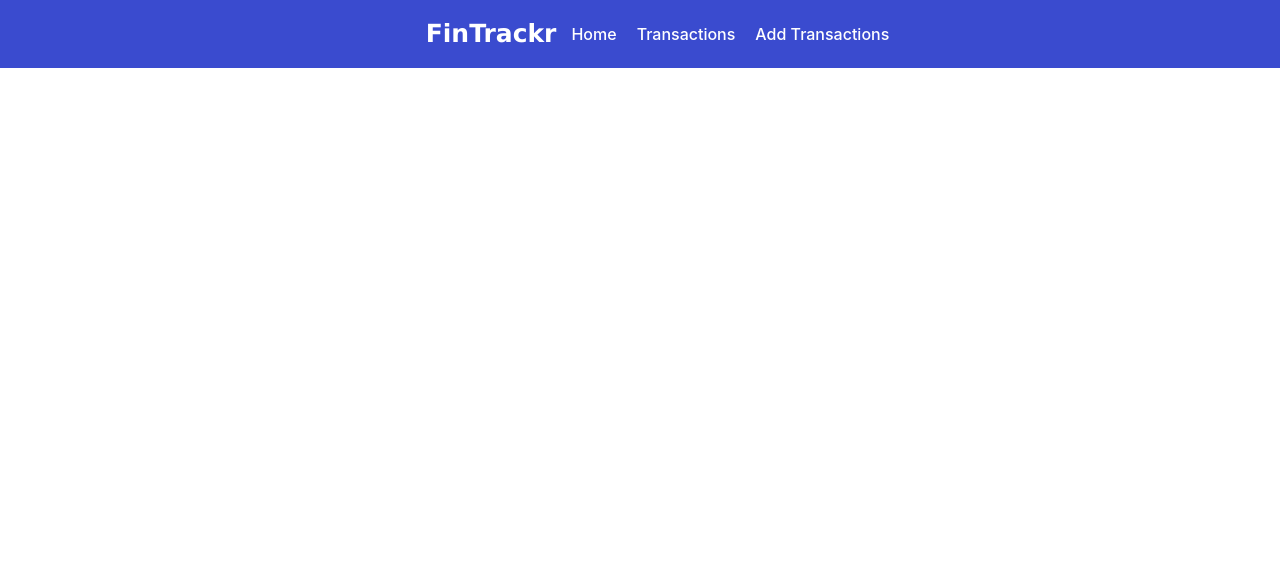
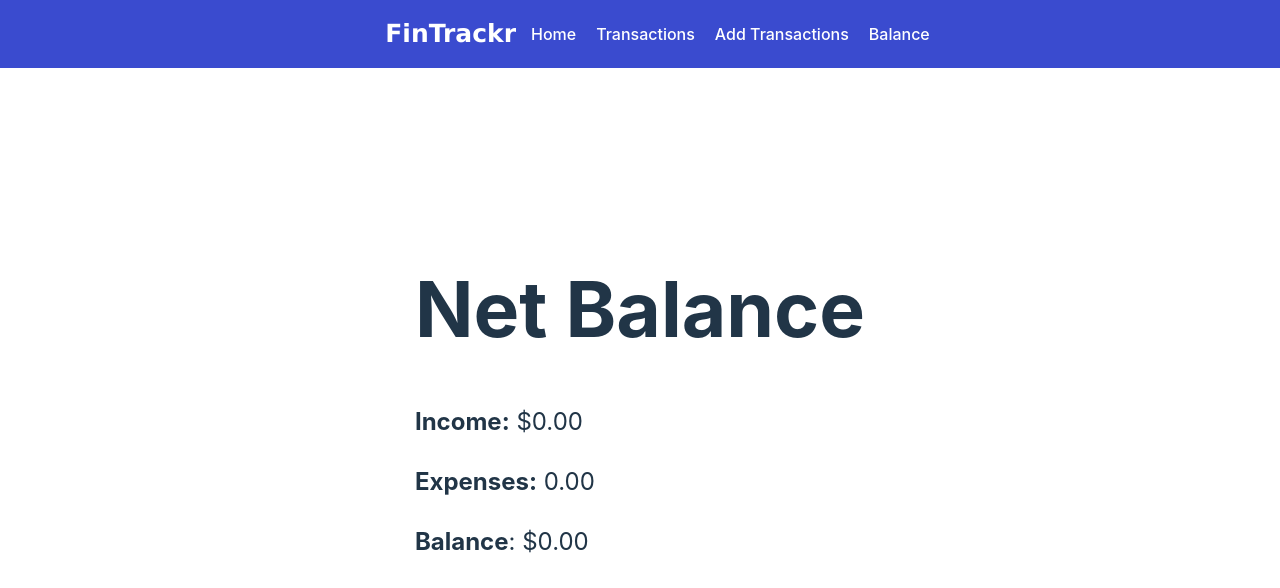
Before and after one commit to RamizHHH/FinTrackr, a React (Vite) app in the folder Frontend/: page /Balance in a window 1280 px wide. Shown: the top 588 px of the page. Built offline with nearby package versions, Linux system fonts and the light colour scheme; no server answers.

Commit message:
Added delete functions and net balances

```diff
--- a/Frontend/src/App.jsx
+++ b/Frontend/src/App.jsx
@@ -11,6 +11,7 @@ import Transactions from "./Components/Transactions/Transactions.jsx"; // Import
 import AddTransactions from "./Components/AddTransactions/AddTransactions.jsx"; // Import AddTransactions component
 import Home from "./Components/Home/Home.jsx";
 import NavBar from "./Components/Navbar/NavBar.jsx"; // Import NavBar component
+import Balance from "./Components/Balance/Balance.jsx";
 
 // Define the main App component
 function App() {
@@ -21,6 +22,7 @@ function App() {
         <Route exact path="/" element={<Home />} />
         <Route path="/AddTransactions" element={<AddTransactions />} />
         <Route path="/transactions" element={<Transactions />} />
+        <Route path="/Balance" element={<Balance />} />
       </Routes>
     </BrowserRouter>
   );
--- a/Frontend/src/Components/AddTransactions/AddTransactions.jsx
+++ b/Frontend/src/Components/AddTransactions/AddTransactions.jsx
@@ -1,5 +1,7 @@
 import React, { useEffect, useState } from "react";
 import axios from "axios";
+
+import styles from "./AddTransactions.module.css";
 
 function AddTransactions() {
   const [description, setDescription] = useState("");
@@ -22,8 +24,8 @@ function AddTransactions() {
   return (
     <>
       <div>
-        <h1>Add Transactions</h1>
-        <form onSubmit={handleSubmit}>
+        <h1 className={styles.heading}>Add Transactions</h1>
+        <form onSubmit={handleSubmit} className={styles.formEle}>
           <input
             type="text"
             placeholder="Description"
--- /dev/null
+++ b/Frontend/src/Components/AddTransactions/AddTransactions.module.css
@@ -0,0 +1,25 @@
+
+body{
+    display: flex;
+    justify-content: center;
+    align-items: center;
+}
+
+.formEle{
+    display: flex;
+    justify-content: center;
+    align-items: center;
+}
+
+.formEle input{
+    padding: 5px;
+    margin: 5px;
+}
+
+.formEle button{
+    margin: 5px;
+}
+
+.heading{
+    text-align: center;
+}
--- /dev/null
+++ b/Frontend/src/Components/Balance/Balance.jsx
@@ -0,0 +1,65 @@
+import axios from "axios";
+import React, { useEffect, useState } from "react";
+import styles from "./Balance.module.css";
+
+function Balance() {
+  const [income, setIncome] = useState([]);
+  const [expense, setExpense] = useState([]);
+  const [net, setNet] = useState(0);
+
+  useEffect(() => {
+    axios
+      .get("http://localhost:5001/transactions")
+      .then((response) => {
+        const transactions = response.data;
+        const incomeTransactions = transactions.filter(
+          (transaction) => transaction.amount > 0
+        );
+        const expenseTransactions = transactions.filter(
+          (transaction) => transaction.amount < 0
+        );
+        setExpense(expenseTransactions);
+        setIncome(incomeTransactions);
+
+        const totalIncome = incomeTransactions.reduce(
+          (acc, transaction) => acc + transaction.amount,
+          0
+        );
+        const totalExpense = expenseTransactions.reduce(
+          (acc, transaction) => acc + transaction.amount,
+          0
+        );
+        setNet(totalExpense + totalIncome);
+      })
+      .catch((error) => {
+        console.error(error);
+      });
+  }, []);
+
+  return (
+    <>
+      <div className={styles.moneyLists}>
+        <h1> Net Balance</h1>
+        <div>
+          <p>
+            <strong>Income:</strong> $
+            {income
+              .reduce((acc, transaction) => acc + transaction.amount, 0)
+              .toFixed(2)}
+          </p>
+          <p>
+            <strong>Expenses:</strong>{" "}
+            {expense
+              .reduce((acc, transaction) => acc + transaction.amount, 0)
+              .toFixed(2)}
+          </p>
+          <p>
+            <strong>Balance</strong>: ${net.toFixed(2)}
+          </p>
+        </div>
+      </div>
+    </>
+  );
+}
+
+export default Balance;
--- /dev/null
+++ b/Frontend/src/Components/Balance/Balance.module.css
@@ -0,0 +1,3 @@
+.moneyLists{
+    font-size: 1.5rem;
+}
--- a/Frontend/src/Components/Navbar/NavBar.jsx
+++ b/Frontend/src/Components/Navbar/NavBar.jsx
@@ -1,6 +1,7 @@
 import React from "react";
 import { Link } from "react-router-dom";
 import styles from "./NavBar.module.css";
+import Balance from "../Balance/Balance.jsx";
 
 const NavBar = () => {
   return (
@@ -22,6 +23,11 @@ const NavBar = () => {
             Add Transactions
           </Link>{" "}
         </li>
+        <li>
+          <Link to="/Balance" className={styles.navlink}>
+            Balance
+          </Link>{" "}
+        </li>
       </ul>
     </nav>
   );
--- a/Frontend/src/Components/Transactions/Transactions.jsx
+++ b/Frontend/src/Components/Transactions/Transactions.jsx
@@ -12,6 +12,17 @@ const Transactions = () => {
       .catch((error) => console.error("Error fetching transactions:", error));
   }, []);
 
+  async function handleDelete(id) {
+    try {
+      await axios.delete(`http://localhost:5001/transactions/${id}`);
+      setTransactions(
+        transactions.filter((transaction) => transaction._id !== id)
+      );
+    } catch (error) {
+      console.error(error);
+    }
+  }
+
   return (
     <div className={styles.container}>
       <div className={styles.list}>
@@ -20,8 +31,14 @@ const Transactions = () => {
           <ul>
             {transactions.map((transaction) => (
               <li key={transaction._id}>
-                {transaction.description} - ${transaction.amount} on{" "}
+                {transaction.description}: ${transaction.amount} on{" "}
                 {new Date(transaction.date).toLocaleDateString()}
+                <button
+                  className={styles.delButton}
+                  onClick={() => handleDelete(transaction._id)}
+                >
+                  Delete Transaction
+                </button>
               </li>
             ))}
           </ul>
--- a/Frontend/src/Components/Transactions/Transactions.module.css
+++ b/Frontend/src/Components/Transactions/Transactions.module.css
@@ -1,17 +1,31 @@
+
+ body {
+  height: 100%;
+  margin: 0;
+  display: flex;
+  flex-direction: column;
+}
+
 .container{
     display: flex;
     justify-content: center;
     align-items: center;
     height: 100vh;
+    font-size: 1.5rem;
 }
 
 .list{
   padding: 20px; /* Padding inside the div */
   border-radius: 8px; /* Rounded corners */
-  box-shadow: 0 4px 8px rgba(0, 0, 0, 0.1); /* Optional: Shadow for depth */
+
   width: 100%;
 }
 
 .list ul{
     list-style-type: none;
 }
+
+.delButton{
+  font-size: 1rem;
+  margin: 10px;
+}
```
Also changed, not shown: 1 other file (tests, documents, lock files or other folders).
